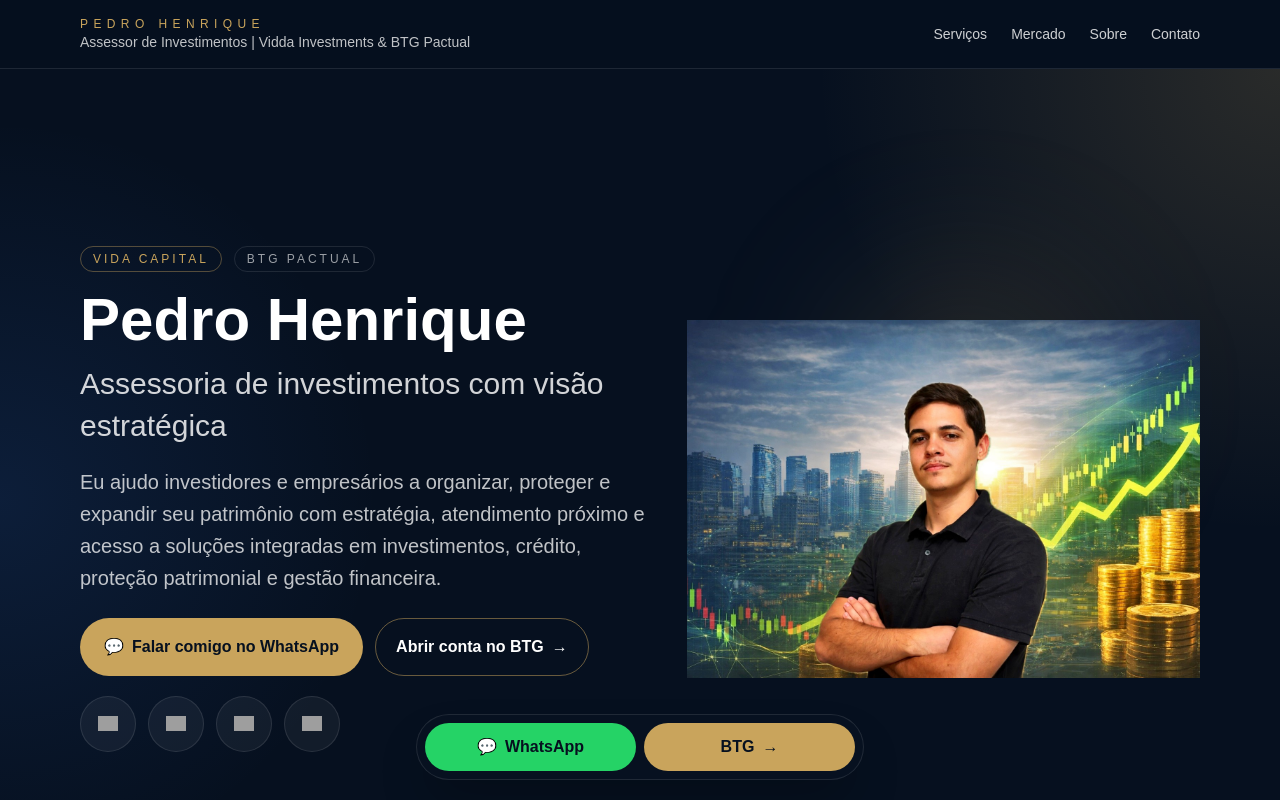
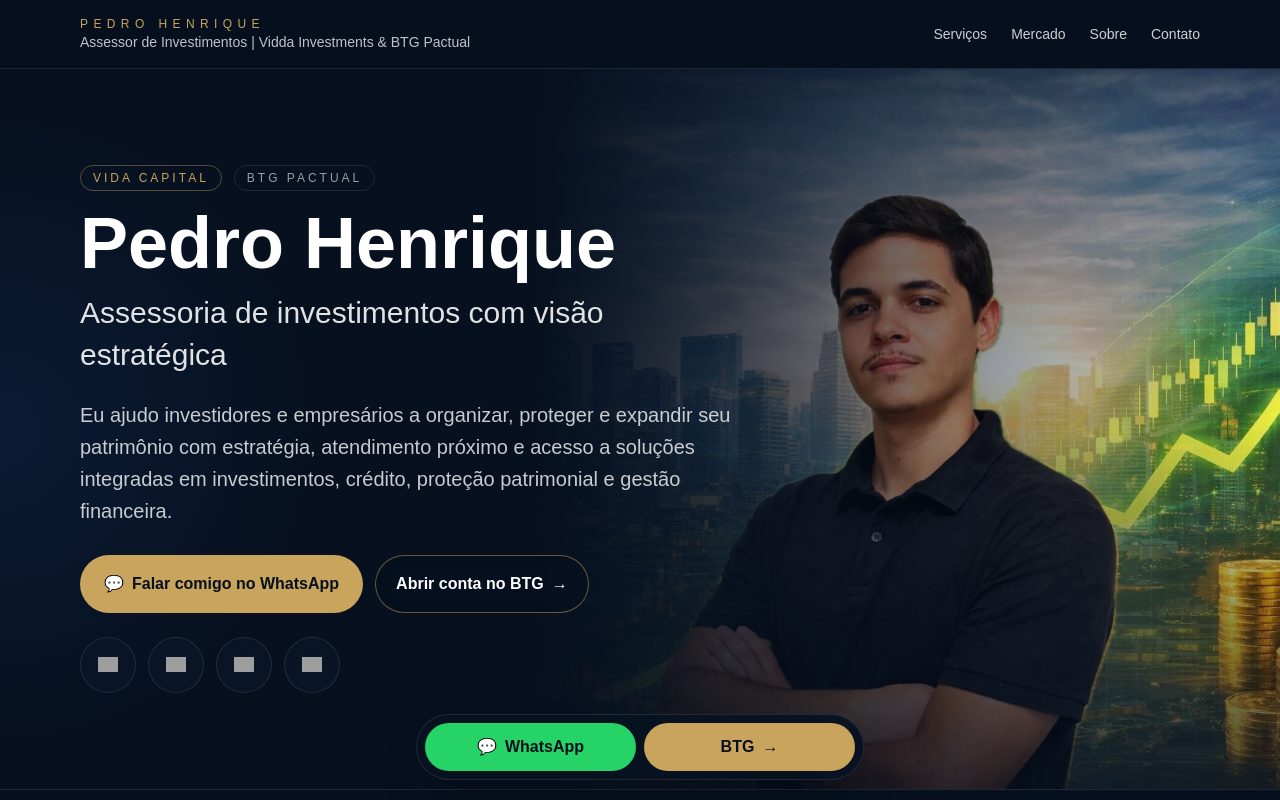
Before and after one commit to Braganholo22/pedro-henrique-site, a Next.js app: page / in a window 1280 px wide. Shown: the top 800 px of the page. Built offline with nearby package versions, Linux system fonts and the light colour scheme; no server answers; grey boxes are pictures that could not be loaded.

Commit message:
hero com imagem ao fundo e texto sobreposto

```diff
--- a/app/page.js
+++ b/app/page.js
@@ -180,11 +180,23 @@ export default function Page() {
         </div>
       </header>
 
-      <section className="relative overflow-hidden border-b border-white/10 pt-6 md:pt-0">
-        <div className="absolute inset-0 bg-[radial-gradient(circle_at_top_right,_rgba(201,164,92,0.18),_transparent_30%),radial-gradient(circle_at_left,_rgba(59,130,246,0.12),_transparent_28%)]" />
+      <section className="relative overflow-hidden border-b border-white/10">
+        <div className="absolute inset-0 bg-[#06101f]" />
 
-        <div className="relative mx-auto grid max-w-6xl gap-12 px-4 py-10 md:grid-cols-[1.05fr_0.95fr] md:items-center md:gap-10 md:py-20">
-          <div className="order-1">
+        <div className="absolute inset-0 bg-[radial-gradient(circle_at_top_right,_rgba(201,164,92,0.14),_transparent_28%),radial-gradient(circle_at_left,_rgba(59,130,246,0.10),_transparent_24%)]" />
+
+        <div className="absolute inset-y-0 right-0 w-full md:w-[58%]">
+          <img
+            src="/pedro.jpg"
+            alt="Pedro Henrique"
+            className="h-full w-full object-cover object-center opacity-95"
+          />
+          <div className="absolute inset-0 bg-gradient-to-r from-[#06101f] via-[#06101f]/72 to-transparent md:from-[#06101f] md:via-[#06101f]/48 md:to-transparent" />
+          <div className="absolute inset-0 bg-gradient-to-t from-[#06101f]/70 via-transparent to-[#06101f]/18" />
+        </div>
+
+        <div className="relative mx-auto max-w-6xl px-4 py-14 md:py-24">
+          <div className="relative z-10 max-w-2xl">
             <div className="mb-4 flex flex-wrap items-center gap-3 text-[11px] uppercase tracking-[0.25em] text-white/60 sm:text-xs">
               <span className="rounded-full border border-[#c9a45c]/40 px-3 py-1 text-[#c9a45c]">
                 Vida Capital
@@ -194,20 +206,21 @@ export default function Page() {
               </span>
             </div>
 
-            <h1 className="max-w-xl text-4xl font-semibold leading-[1.05] sm:text-5xl md:text-6xl">
+            <h1 className="max-w-xl text-4xl font-semibold leading-[1.02] sm:text-5xl md:text-7xl">
               Pedro Henrique
-              <span className="mt-3 block text-2xl font-normal leading-snug text-white/82 md:text-3xl">
+              <span className="mt-3 block text-2xl font-normal leading-snug text-white/88 md:text-3xl">
                 Assessoria de investimentos com visão estratégica
               </span>
             </h1>
 
-            <p className="mt-5 max-w-xl text-base leading-7 text-white/75 sm:text-lg sm:leading-8 md:text-xl">
+            <p className="mt-6 max-w-2xl text-base leading-8 text-white/78 sm:text-lg md:text-xl">
               Eu ajudo investidores e empresários a organizar, proteger e expandir
               seu patrimônio com estratégia, atendimento próximo e acesso a soluções
-              integradas em investimentos, crédito, proteção patrimonial e gestão financeira.
+              integradas em investimentos, crédito, proteção patrimonial e gestão
+              financeira.
             </p>
 
-            <div className="mt-6 flex flex-col gap-3 sm:flex-row">
+            <div className="mt-7 flex flex-col gap-3 sm:flex-row">
               <a
                 href="https://wa.me/5517991308840?text=Olá%20Pedro,%20quero%20falar%20com%20você."
                 target="_blank"
@@ -222,14 +235,14 @@ export default function Page() {
                 href="https://www.btgpactual.com/"
                 target="_blank"
                 rel="noreferrer"
-                className="inline-flex items-center justify-center gap-2 rounded-full border border-[#c9a45c]/50 px-5 py-4 text-base font-semibold text-white transition hover:bg-white/5 whitespace-nowrap"
+                className="inline-flex items-center justify-center gap-2 rounded-full border border-[#c9a45c]/50 bg-[#06101f]/35 px-5 py-4 text-base font-semibold text-white backdrop-blur-sm transition hover:bg-white/5 whitespace-nowrap"
               >
                 Abrir conta no BTG
                 <span>→</span>
               </a>
             </div>
 
-            <div className="mt-5 flex items-center gap-3">
+            <div className="mt-6 flex items-center gap-3">
               {socialLinks.map((link) => (
                 <a
                   key={link.name}
@@ -237,7 +250,7 @@ export default function Page() {
                   target="_blank"
                   rel="noreferrer"
                   aria-label={link.name}
-                  className="flex h-14 w-14 items-center justify-center rounded-full border border-white/10 bg-white/5 transition hover:border-[#c9a45c]/50 hover:bg-white/10"
+                  className="flex h-14 w-14 items-center justify-center rounded-full border border-white/10 bg-[#0b1629]/75 backdrop-blur-sm transition hover:border-[#c9a45c]/50 hover:bg-white/10"
                 >
                   <img
                     src={link.iconSrc}
@@ -247,16 +260,6 @@ export default function Page() {
                 </a>
               ))}
             </div>
-          </div>
-
-          <div className="order-2 relative flex justify-center md:justify-end">
-            <div className="absolute right-6 top-10 h-[320px] w-[320px] rounded-full bg-[radial-gradient(circle,_rgba(201,164,92,0.20),_transparent_65%)] blur-3xl md:h-[420px] md:w-[420px]" />
-
-            <img
-              src="/pedro.jpg"
-              alt="Pedro Henrique"
-              className="relative z-10 h-[500px] w-auto max-w-full object-contain sm:h-[580px] md:h-[700px]"
-            />
           </div>
         </div>
       </section>
@@ -301,8 +304,8 @@ export default function Page() {
             Soluções que posso oferecer
           </h2>
           <p className="mx-auto mt-4 max-w-3xl text-white/70">
-            Um ecossistema de soluções para atender pessoa física e jurídica com foco
-            em crescimento, organização, proteção e construção de patrimônio.
+            Um ecossistema de soluções para atender pessoa física e jurídica com
+            foco em crescimento, organização, proteção e construção de patrimônio.
           </p>
         </div>
 
@@ -360,8 +363,9 @@ export default function Page() {
             </p>
 
             <p className="mt-4 text-lg leading-8 text-white/75">
-              Você conta com um atendimento personalizado e com a força de um ecossistema
-              que conecta investimentos, crédito, planejamento patrimonial e gestão financeira.
+              Você conta com um atendimento personalizado e com a força de um
+              ecossistema que conecta investimentos, crédito, planejamento
+              patrimonial e gestão financeira.
             </p>
           </div>
 
@@ -408,7 +412,8 @@ export default function Page() {
                 Vamos conversar sobre seu momento financeiro?
               </h2>
               <p className="mt-4 text-white/75">
-                Fale comigo para entender qual solução faz mais sentido para sua realidade.
+                Fale comigo para entender qual solução faz mais sentido para sua
+                realidade.
               </p>
             </div>
 
```
